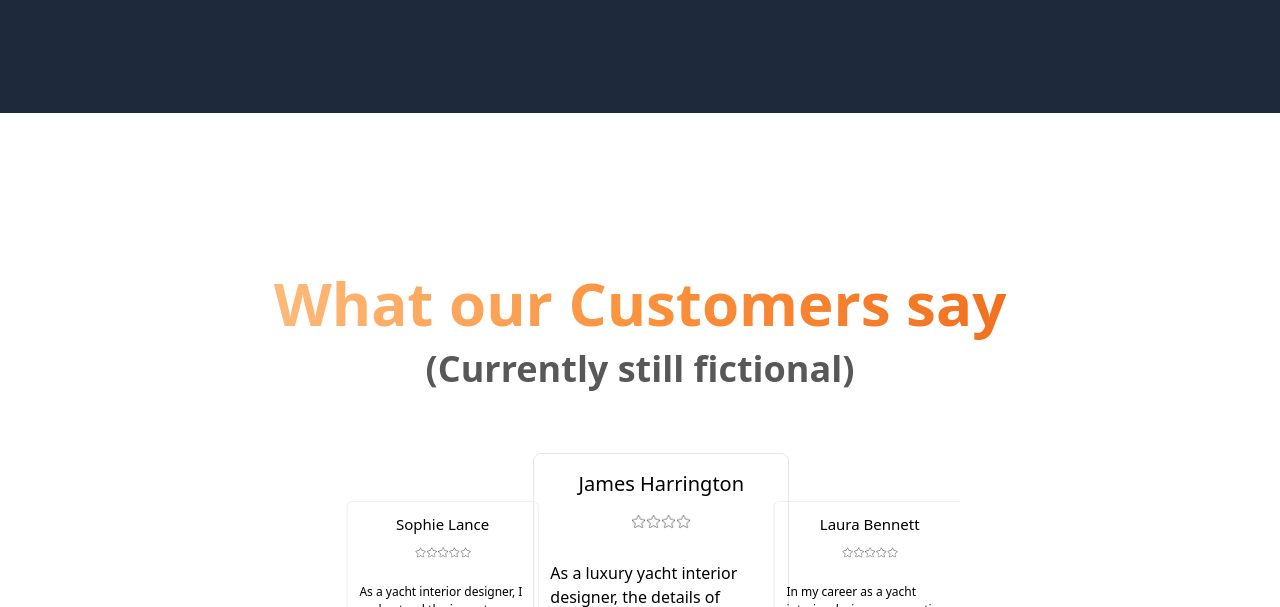
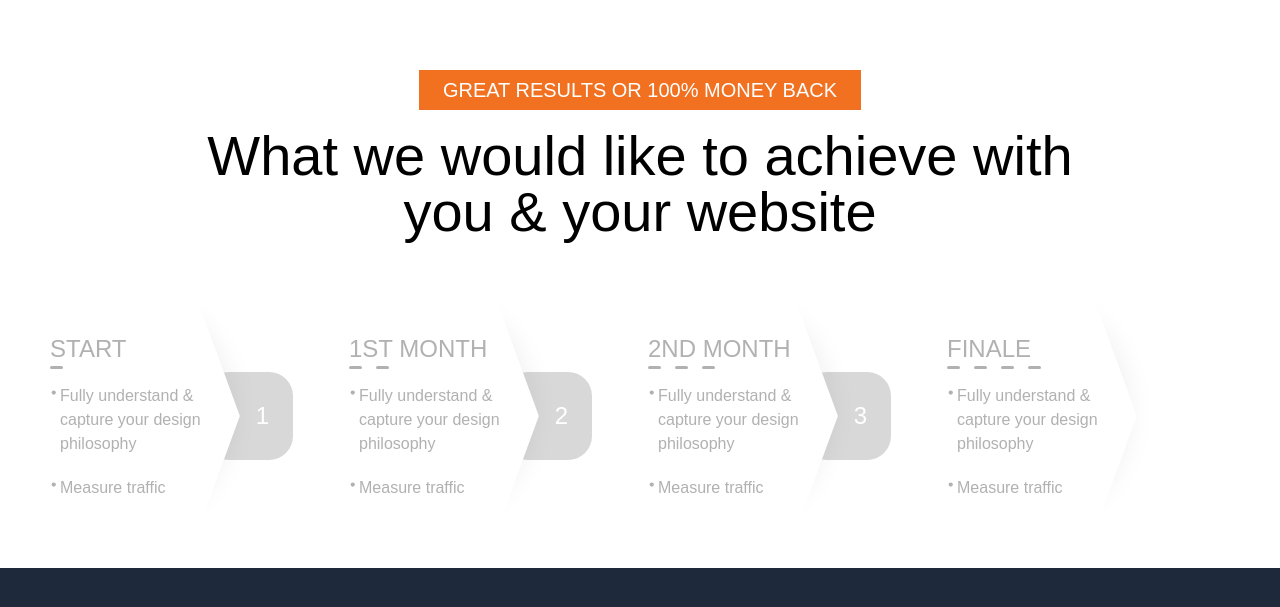
Before and after one commit to jakobnunnendorf/bluewater-interiors, a Next.js app in the folder web-app/: page / in a window 1280 px wide. Shown: the part 1833-2440 px from the top of the page. Built offline with nearby package versions, Linux system fonts and the light colour scheme; a web font is replaced by a local one.

Commit message:
process section with full responsive

```diff
--- /dev/null
+++ b/web-app/app/components/HomePageComponents/Process/ProcessCard.tsx
@@ -0,0 +1,199 @@
+import React from "react";
+
+type Props = {
+  id: number;
+  title: string;
+  points: string[];
+};
+
+const ProcessCard: React.FC<Props> = ({ id, title, points }) => {
+  return (
+    <div className="text-gray-mid-2/50 group relative flex h-[304px] w-full max-w-[283px] cursor-pointer items-center justify-between">
+      <article className="relative z-20 flex w-full max-w-[187px] flex-col gap-3.5">
+        <header>
+          <h3 className="group-hover:text-terquoise-blue font-gilroy-medium text-2xl font-normal uppercase">
+            {title}
+          </h3>
+          {/* use id number, make a array and map it */}
+          <div className="flex items-center gap-3.5">
+            {Array.from({ length: id }).map((_, index) => (
+              <svg
+                key={index}
+                width={13}
+                height={5}
+                className="fill-gray-mid-2/50 group-hover:fill-gray-mid-2"
+                viewBox="0 0 13 5"
+                fill="none"
+                xmlns="http://www.w3.org/2000/svg"
+              >
+                <path d="M11.3794 4.10603H1.64481C0.763334 4.10603 0.0351562 3.37785 0.0351562 2.49637C0.0351562 1.61489 0.763334 0.886719 1.64481 0.886719H11.3794C12.2609 0.886719 12.989 1.61489 12.989 2.49637C12.989 3.37785 12.2609 4.10603 11.3794 4.10603Z" />
+              </svg>
+            ))}
+          </div>
+        </header>
+        <section className="flex flex-col gap-5">
+          <p className="flex gap-0.5 font-gilroy-regular text-base font-normal">
+            <svg
+              className="group-hover:fill-terquoise-blue fill-gray-mid-2/50 mt-1.5 max-h-2 min-w-2"
+              width="5"
+              height="5"
+              viewBox="0 0 5 5"
+              fill="none"
+              xmlns="http://www.w3.org/2000/svg"
+            >
+              <circle
+                cx="2.27002"
+                cy="2.62183"
+                r="2.09814"
+                // fill="#636363"
+                // fillOpacity="0.5"
+              />
+            </svg>
+            Fully understand & capture your design philosophy
+          </p>
+          <p className="flex gap-0.5 font-gilroy-regular text-base font-normal">
+            <svg
+              className="group-hover:fill-terquoise-blue fill-gray-mid-2/50 mt-1.5 max-h-2 min-w-2"
+              width="5"
+              height="5"
+              viewBox="0 0 5 5"
+              fill="none"
+              xmlns="http://www.w3.org/2000/svg"
+            >
+              <circle
+                cx="2.27002"
+                cy="2.62183"
+                r="2.09814"
+                // fill="#636363"
+                // fillOpacity="0.5"
+              />
+            </svg>
+            Measure traffic
+          </p>
+        </section>
+      </article>
+      <div className="absolute right-20 z-10 flex w-[158px] items-center">
+        {id !== 4 && (
+          <div className="bg-gray-mid group-hover:bg-terquoise-blue absolute -right-10 flex size-[88px] items-center justify-end rounded-3xl pr-6 font-gilroy-medium text-2xl text-white">
+            {id}
+          </div>
+        )}
+        <svg
+          className="relative z-20 block group-hover:hidden"
+          width="157"
+          height="304"
+          viewBox="0 0 170 304"
+          fill="none"
+          xmlns="http://www.w3.org/2000/svg"
+        >
+          <g filter="url(#filter0_f_2001_2)">
+            <path
+              d="M151.161 145.845C151.161 200.686 118.186 245.143 99.126 245.143C80.0662 245.143 64.6152 200.686 64.6152 145.845C64.6152 91.0046 80.0662 46.5474 99.126 46.5474C118.186 46.5474 151.161 91.0046 151.161 145.845Z"
+              fill="black"
+              fillOpacity={0.05}
+            />
+          </g>
+          <path
+            d="M21.577 0H85.3884C97.3075 0 106.965 7.09123 106.965 15.8427L156.865 151.955L107.004 288.067C107.004 296.819 97.3458 303.91 85.4267 303.91H21.577C9.65793 303.91 0 296.819 0 288.067V15.8427C0 7.09123 9.65793 0 21.577 0Z"
+            fill="white"
+          />
+          <defs>
+            <filter
+              id="filter0_f_2001_2"
+              x={40.6152}
+              y={22.5474}
+              width={134.546}
+              height={246.596}
+              filterUnits="userSpaceOnUse"
+              colorInterpolationFilters="sRGB"
+            >
+              <feFlood floodOpacity={0} result="BackgroundImageFix" />
+              <feBlend
+                mode="normal"
+                in="SourceGraphic"
+                in2="BackgroundImageFix"
+                result="shape"
+              />
+              <feGaussianBlur
+                stdDeviation={12}
+                result="effect1_foregroundBlur_2001_2"
+              />
+            </filter>
+          </defs>
+        </svg>
+        <svg
+          className="relative z-20 hidden group-hover:block"
+          width="157"
+          height="304"
+          viewBox="0 0 170 304"
+          fill="none"
+          xmlns="http://www.w3.org/2000/svg"
+        >
+          <g filter="url(#filter0_f_2001_2)">
+            <path
+              d="M151.161 145.845C151.161 200.686 118.186 245.143 99.126 245.143C80.0662 245.143 64.6152 200.686 64.6152 145.845C64.6152 91.0046 80.0662 46.5474 99.126 46.5474C118.186 46.5474 151.161 91.0046 151.161 145.845Z"
+              fill="black"
+              fill-opacity="0.14"
+            />
+          </g>
+          <path
+            d="M21.577 0H85.3884C97.3075 0 106.965 7.09123 106.965 15.8427L156.865 151.955L107.004 288.067C107.004 296.819 97.3458 303.91 85.4267 303.91H21.577C9.65793 303.91 0 296.819 0 288.067V15.8427C0 7.09123 9.65793 0 21.577 0Z"
+            fill="white"
+          />
+          <defs>
+            <filter
+              id="filter0_f_2001_2"
+              x={40.6152}
+              y={22.5474}
+              width={134.546}
+              height={246.596}
+              filterUnits="userSpaceOnUse"
+              color-interpolation-filters="sRGB"
+            >
+              <feFlood flood-opacity="0" result="BackgroundImageFix" />
+              <feBlend
+                mode="normal"
+                in="SourceGraphic"
+                in2="BackgroundImageFix"
+                result="shape"
+              />
+              <feGaussianBlur
+                stdDeviation="12"
+                result="effect1_foregroundBlur_2010_3"
+              />
+            </filter>
+          </defs>
+        </svg>
+
+        {/* <svg
+          className="relative z-30 hidden group-hover:inline-block"
+          width="157"
+          height="304"
+          viewBox="0 0 170 304"
+          fill="none"
+          xmlns="http://www.w3.org/2000/svg"
+        >
+          <defs>
+            <filter id="shadow" x="-10%" y="-10%" width="200%" height="200%">
+              <feDropShadow
+                className="filter-none"
+                dx="5"
+                dy="5"
+                stdDeviation="3"
+                flood-color="rgba(0, 0, 0, 0.14)"
+              />
+            </filter>
+          </defs>
+
+          <path
+            d="M21.577 0H85.3884C97.3075 0 106.965 7.09123 106.965 15.8427L156.865 151.955L107.004 288.067C107.004 296.819 97.3458 303.91 85.4267 303.91H21.577C9.65793 303.91 0 296.819 0 288.067V15.8427C0 7.09123 9.65793 0 21.577 0Z"
+            fill="white"
+            filter="url(#shadow)"
+          />
+        </svg> */}
+      </div>
+    </div>
+  );
+};
+
+export default ProcessCard;
--- /dev/null
+++ b/web-app/app/components/HomePageComponents/Process/ProcessSection.tsx
@@ -0,0 +1,42 @@
+import Image from "next/image";
+import ProcessCard from "./ProcessCard";
+import TextWithBg from "../../UI/TextWithBg";
+import { ProcessSectionList } from "./ProcessSectionList";
+import HeadingTextLg from "../../UI/HeadingTextLg";
+
+type Props = {};
+
+const ProcessSection = (props: Props) => {
+  return (
+    <div className="flex flex-col items-center">
+      <Image
+        className="max-lg:px-6"
+        src="/images/nautical-elegance.png"
+        alt="nautical elegance"
+        width={880}
+        height={740}
+      />
+      <div className="container flex w-full flex-col items-center lg:gap-6">
+        <header className="mt-10 flex w-full max-w-[890px] flex-col items-center gap-[18px] lg:mt-[140px]">
+          <TextWithBg
+            title="Great results or 100% money back"
+            isRounded={false}
+          />
+          <HeadingTextLg title="What we would like to achieve with you & your website" />
+        </header>
+        <div className="flex w-full flex-wrap items-center justify-center gap-4 2xl:justify-between">
+          {ProcessSectionList.map((processData) => (
+            <ProcessCard
+              key={processData.id}
+              id={processData.id}
+              title={processData.title}
+              points={processData.points}
+            />
+          ))}
+        </div>
+      </div>
+    </div>
+  );
+};
+
+export default ProcessSection;
--- /dev/null
+++ b/web-app/app/components/HomePageComponents/Process/ProcessSectionList.tsx
@@ -0,0 +1,40 @@
+interface ProcessSection {
+  id: number;
+  title: string;
+  points: string[];
+}
+
+export const ProcessSectionList: ProcessSection[] = [
+  {
+    id: 1,
+    title: "Start",
+    points: [
+      "Fully understand & capture your design philosophy",
+      "Measure traffic",
+    ],
+  },
+  {
+    id: 2,
+    title: "1st Month",
+    points: [
+      "Deploy your website as a stunning extension of your portfolio",
+      "Boost SEO",
+    ],
+  },
+  {
+    id: 3,
+    title: "2nd Month",
+    points: [
+      "Offer your clients free yacht branding websites",
+      "Monitor SEO results",
+    ],
+  },
+  {
+    id: 4,
+    title: "Finale",
+    points: [
+      "Launch marketing campaign with videos from the process",
+      "Review experience",
+    ],
+  },
+];
--- a/web-app/app/components/UI/Drawer.tsx
+++ b/web-app/app/components/UI/Drawer.tsx
@@ -8,10 +8,10 @@ const openClassNames = {
 };
 
 const closeClassNames = {
-  right: "translate-x-full",
-  left: "-translate-x-full",
-  top: "-translate-y-full",
-  bottom: "translate-y-full",
+  right: "translate-x-[110%]",
+  left: "-translate-x-[110%]",
+  top: "-translate-y-[110%]",
+  bottom: "translate-y-[110%]",
 };
 
 const classNames = {
--- /dev/null
+++ b/web-app/app/components/UI/HeadingTextLg.tsx
@@ -0,0 +1,15 @@
+import React from "react";
+
+type Props = {
+  title: string;
+};
+
+const HeadingTextLg: React.FC<Props> = ({ title }) => {
+  return (
+    <h2 className="text-center font-gilroy-medium text-3xl font-normal leading-none text-black min-[477px]:text-5xl sm:text-[56px]">
+      {title}
+    </h2>
+  );
+};
+
+export default HeadingTextLg;
--- a/web-app/app/page.tsx
+++ b/web-app/app/page.tsx
@@ -6,11 +6,13 @@ import Offer from "@/app/components/HomePageComponents/Offer/Offer";
 import Introduction from "@/app/components/HomePageComponents/Introduction/Introduction";
 import NotConvinced from "@/app/components/HomePageComponents/NotConvinced";
 import CustomerStories from "@/app/components/HomePageComponents/CustomerStories/CustomerStories";
+import ProcessSection from "@/app/components/HomePageComponents/Process/ProcessSection";
 
 export default function Home() {
   return (
     <section className="h-fit">
       <Portfolio />
+      <ProcessSection />
       <CaseStudy />
       <CustomerReviews />
       <ValueProposition />
--- a/web-app/tailwind.config.ts
+++ b/web-app/tailwind.config.ts
@@ -20,6 +20,9 @@ const config: Config = {
       colors: {
         "primary-orange": "#F17121",
         "gray-light": "#555555",
+        "gray-mid": "#D8D8D8",
+        "gray-mid-2": "#636363",
+        "terquoise-blue": "#0E8AA3",
       },
       fontFamily: {
         "gilroy-bold": ["Gilroy-Bold", "sans-serif"],
```
Also changed, not shown: web-app/app/globals.css (+7 -7 lines), web-app/public/images/nautical-elegance.png (added).
